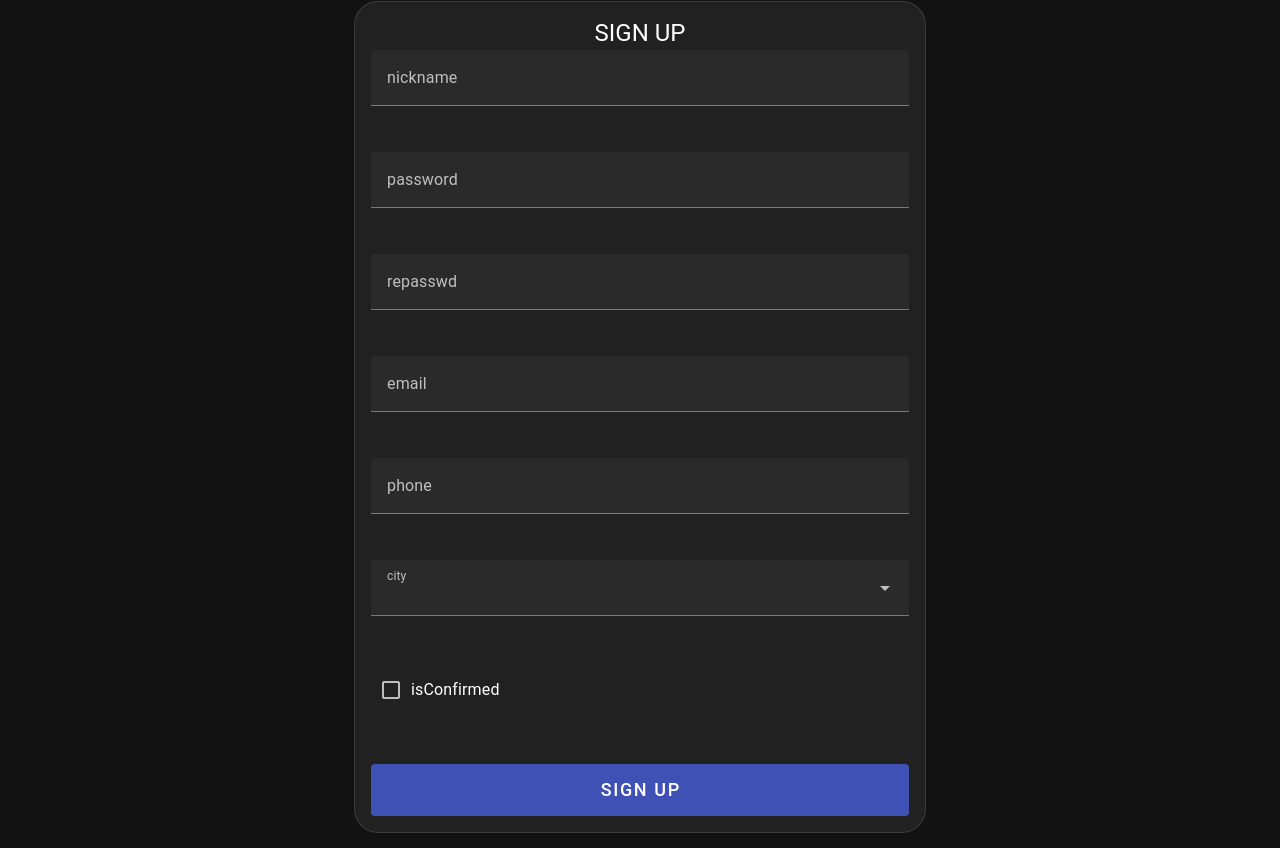
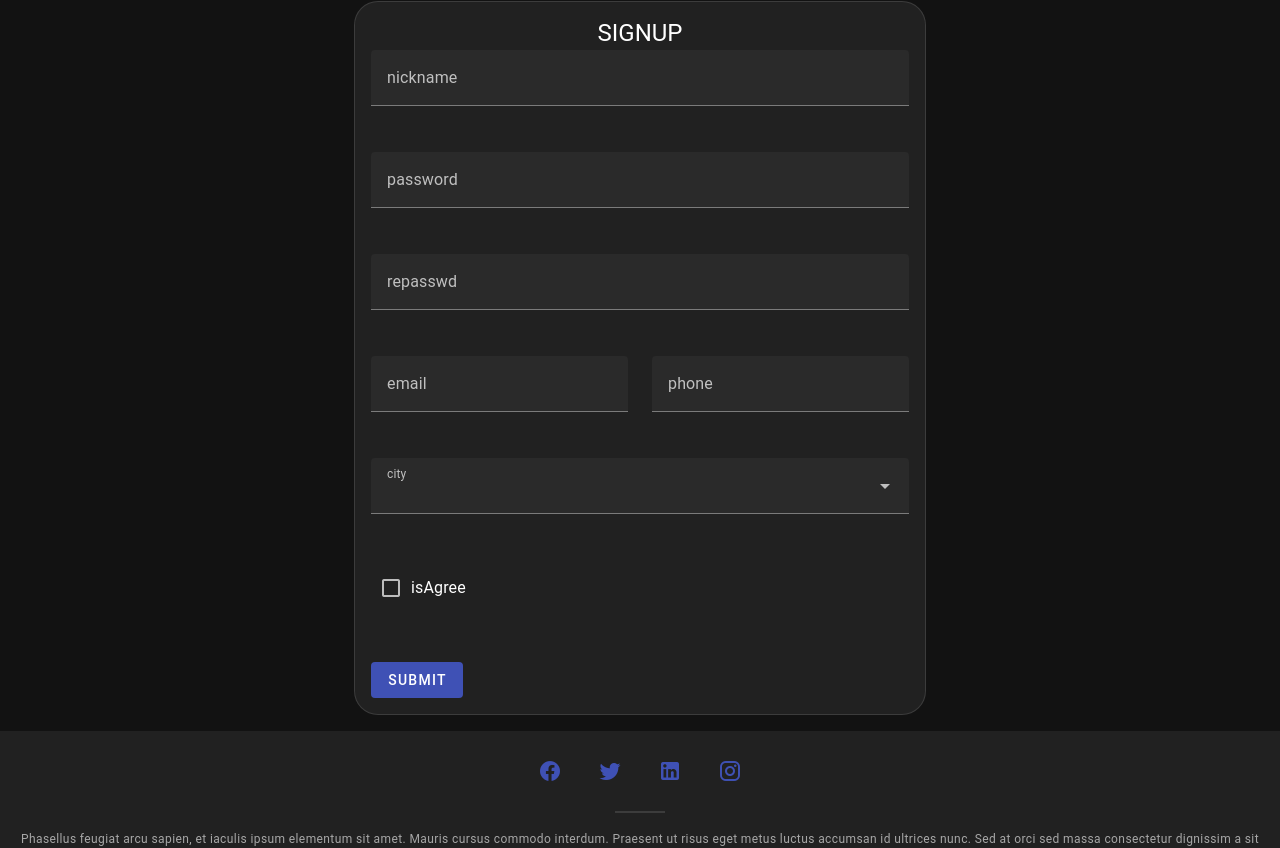
Before and after one commit to yourock1988/app-things, a Vue app in the folder apps/frontend/: page /sign-up in a window 1280 px wide. Shown: the part 186-1034 px from the top of the page. Built offline with nearby package versions, Linux system fonts and the light colour scheme; no server answers.

Commit message:
Extracted: component SignUpForm

```diff
--- /dev/null
+++ b/apps/frontend/src/components/SignUpForm.vue
@@ -0,0 +1,87 @@
+<script>
+// import { mapActions, mapState } from 'vuex'
+import FormField from '@/components/FormField.vue'
+
+export default {
+  components: { FormField },
+
+  data() {
+    return {
+      isLoading: false,
+      items: ['California', 'Florida', 'Texas'],
+      dto: this.initDto(),
+      err: null,
+      // err: {
+      //   _errors: ['very bad'],
+      //   isConfirmed: {
+      //     _errors: ['bad'],
+      //   },
+      //   city: {
+      //     _errors: ['bad'],
+      //   },
+      // },
+    }
+  },
+
+  computed: {
+    // ...mapState('auth', ['err']),
+  },
+
+  methods: {
+    // ...mapActions('auth', ['signUp']),
+
+    initDto() {
+      return {
+        isAgree: false,
+        nickname: '',
+        password: '',
+        repasswd: '',
+        email: '',
+        phone: '',
+        city: '',
+      }
+    },
+
+    async handleSubmit() {
+      this.isLoading = true
+      // await this.signUp({ ...this.dto })
+      this.dto = this.initDto()
+      this.isLoading = false
+    },
+  },
+}
+</script>
+
+<template>
+  <v-form @submit.prevent="handleSubmit">
+    <v-row class="justify-center">
+      <v-col cols="12">
+        <FormField v-model="dto" :err field="nickname" />
+      </v-col>
+      <v-col cols="12">
+        <FormField v-model="dto" :err field="password" />
+      </v-col>
+      <v-col cols="12">
+        <FormField v-model="dto" :err field="repasswd" />
+      </v-col>
+      <v-col cols="6">
+        <FormField v-model="dto" :err field="email" />
+      </v-col>
+      <v-col cols="6">
+        <FormField v-model="dto" :err field="phone" />
+      </v-col>
+      <v-col cols="12">
+        <FormField v-model="dto" :err field="city" comp="v-select" :items />
+      </v-col>
+      <v-col cols="12">
+        <FormField v-model="dto" :err field="isAgree" comp="v-checkbox" />
+      </v-col>
+      <v-col cols="12">
+        <v-btn :is-loading type="submit">Submit</v-btn>
+      </v-col>
+      <v-col v-if="err?._errors?.length > 0" cols="12">
+        <p>{{ err?._errors }}</p>
+      </v-col>
+    </v-row>
+  </v-form>
+</template>
--- a/apps/frontend/src/pages/PageSignUp.vue
+++ b/apps/frontend/src/pages/PageSignUp.vue
@@ -1,54 +1,8 @@
 <script>
-import FormField from '@/components/FormField.vue'
-// import { mapActions, mapState } from 'vuex'
+import SignUpForm from '../components/SignUpForm.vue'
 
 export default {
-  components: { FormField },
-
-  data() {
-    return {
-      isLoading: false,
-      items: ['California', 'Florida', 'Texas'],
-      dto: this.initDto(),
-      err: null,
-      // err: {
-      //   _errors: ['very bad'],
-      //   isConfirmed: {
-      //     _errors: ['bad'],
-      //   },
-      //   city: {
-      //     _errors: ['bad'],
-      //   },
-      // },
-    }
-  },
-
-  computed: {
-    // ...mapState('auth', ['err']),
-  },
-
-  methods: {
-    // ...mapActions('auth', ['signUp']),
-
-    initDto() {
-      return {
-        isConfirmed: false,
-        nickname: '',
-        password: '',
-        repasswd: '',
-        email: '',
-        phone: '',
-        city: '',
-      }
-    },
-
-    async handleSubmit() {
-      this.isLoading = true
-      // await this.signUp({ ...this.dto })
-      this.dto = this.initDto()
-      this.isLoading = false
-    },
-  },
+  components: { SignUpForm },
 }
 </script>
 
@@ -57,58 +11,8 @@ export default {
     <v-col cols="12" sm="8" md="6" xl="4">
       <v-sheet border="thin" rounded="xl">
         <v-container>
-          <h5 class="text-h5 text-center">SIGN UP</h5>
-          <v-form @submit.prevent="handleSubmit">
-            <v-row class="justify-center">
-              <v-col cols="12">
-                <FormField v-model="dto" :err field="nickname" />
-              </v-col>
-              <v-col cols="12">
-                <FormField v-model="dto" :err field="password" />
-              </v-col>
-              <v-col cols="12">
-                <FormField v-model="dto" :err field="repasswd" />
-              </v-col>
-              <v-col cols="12">
-                <FormField v-model="dto" :err field="email" />
-              </v-col>
-              <v-col cols="12">
-                <FormField v-model="dto" :err field="phone" />
-              </v-col>
-              <v-col cols="12">
-                <FormField
-                  v-model="dto"
-                  :err
-                  field="city"
-                  comp="v-select"
-                  :items
-                />
-              </v-col>
-
-              <v-col cols="12">
-                <FormField
-                  v-model="dto"
-                  :err
-                  field="isConfirmed"
-                  comp="v-checkbox"
-                />
-              </v-col>
-
-              <v-col cols="12">
-                <v-btn
-                  :is-loading
-                  size="x-large"
-                  type="submit"
-                  text="sign up"
-                  block
-                ></v-btn>
-              </v-col>
-
-              <v-col v-if="err?._errors?.length > 0" cols="12">
-                <p>{{ err?._errors }}</p>
-              </v-col>
-            </v-row>
-          </v-form>
+          <h5 class="text-h5 text-center">SIGNUP</h5>
+          <SignUpForm />
         </v-container>
       </v-sheet>
     </v-col>
```
